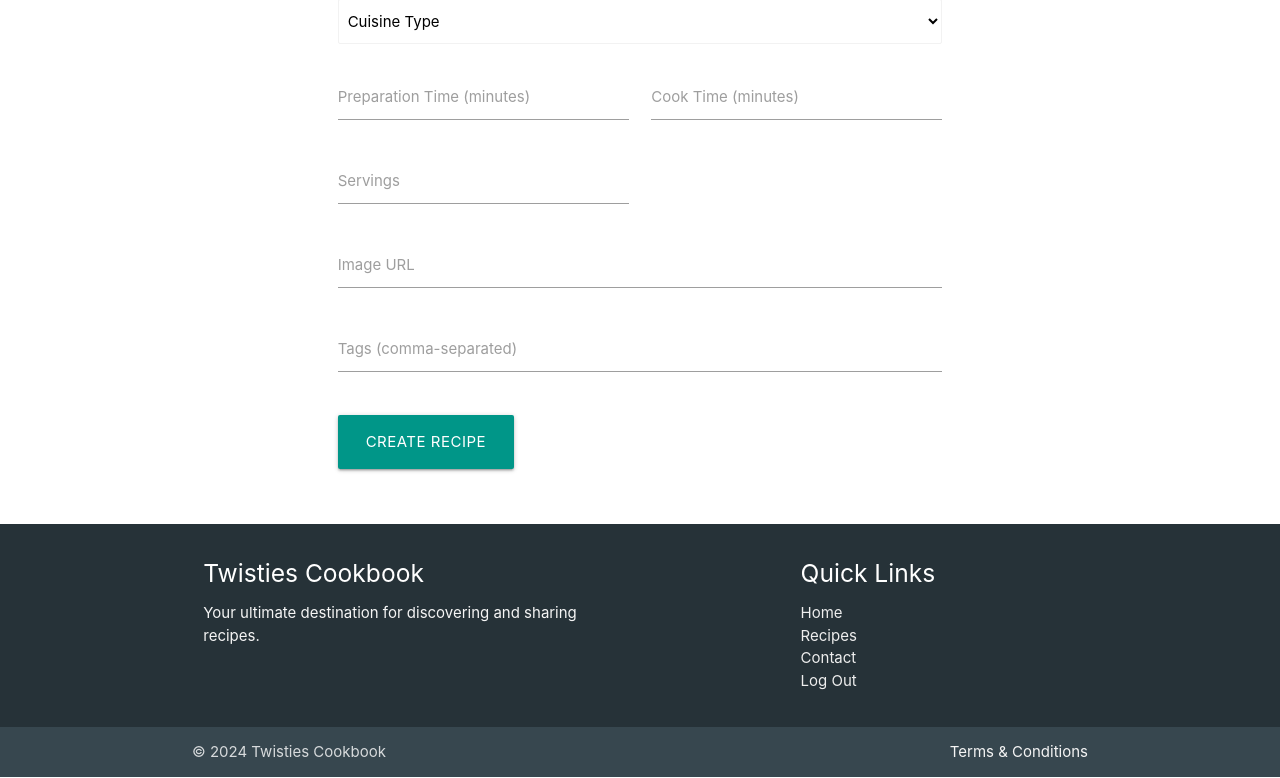
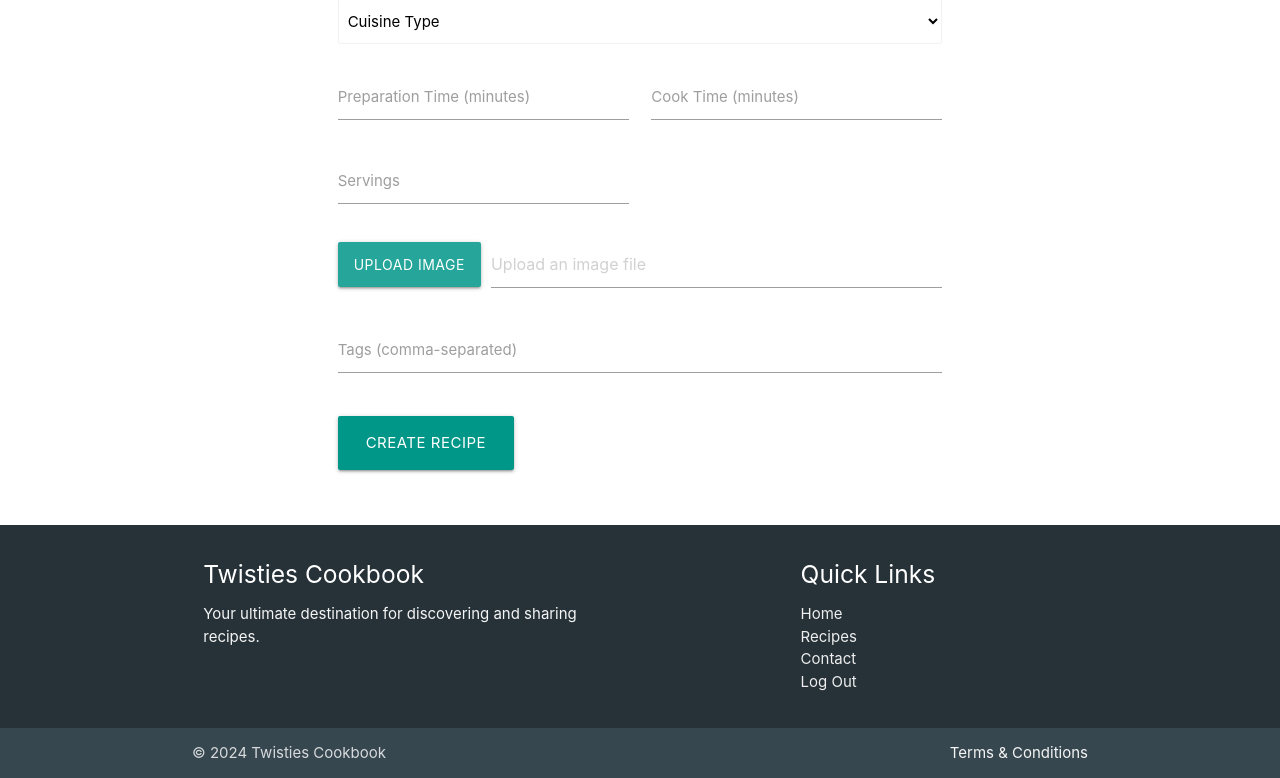
Before and after one commit to twisty147/Twisties-Cook-Book, a Flask app: page /recipe/create in a window 1280 px wide. Shown: the part 782-1560 px from the top of the page. Run offline with Flask 2, Linux system fonts and the light colour scheme; the visitor is signed in with stand-in values (Sample User, id 1); data that the repository does not hold is empty; some libraries are stand-ins or nearby versions.

Commit message:
Add image upload and preview functionality to recipe creation form - Added file input field for image upload in the recipe creation form.- Implemented image preview section to show uploaded image.- Set form encoding type to multipart/form-data to handle file uploads.

```diff
--- a/templates/create_recipe.html
+++ b/templates/create_recipe.html
@@ -6,7 +6,7 @@
         <i class="fas fa-arrow-left" style="font-size:24px;"></i>
     </button>
     <h3 class="center-align">Create a New Recipe</h3>
-    <form method="POST" action="{{ url_for('create_recipe') }}">
+    <form method="POST" action="{{ url_for('create_recipe') }}" enctype="multipart/form-data">
         <div class="row">
             <!-- Recipe Title -->
             <div class="input-field col s12">
@@ -266,9 +266,21 @@
                 <input type="number" id="servings" name="servings" required>
                 <label for="servings">Servings</label>
             </div>
-            <div class="input-field col s12">
-                <input type="url" id="image_url" name="image_url">
-                <label for="image_url">Image URL</label>
+            <!-- Image Uploader Field -->
+            <div class="file-field input-field col s12">
+                <div class="btn">
+                    <span>Upload Image</span>
+                    <input type="file" id="image_file" name="image_file" accept="image/*"
+                        onchange="previewImage(event)">
+                </div>
+                <div class="file-path-wrapper">
+                    <input class="file-path validate" type="text" placeholder="Upload an image file">
+                </div>
+            </div>
+
+            <!-- Image preview section -->
+            <div class="col s12">
+                <img id="image_preview" src="" alt="Image Preview" style="max-width: 200px; height: auto; border: 1px solid #ddd; padding: 5px; display: none;" />
             </div>
             <div class="input-field col s12">
                 <input type="text" id="tags" name="tags">
```
